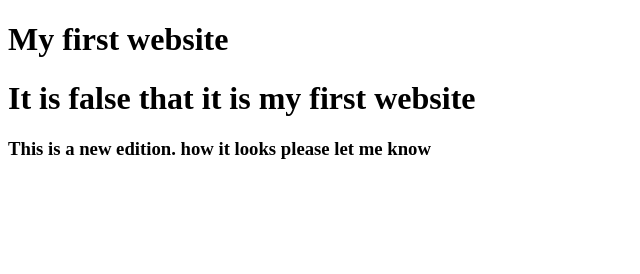
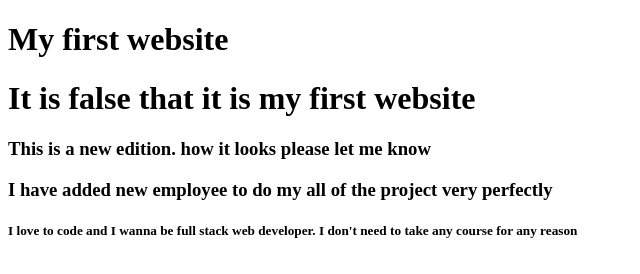
Before and after one commit to mehedishopnil/First-Project, a plain HTML site: page index.html in a window 1280 px wide. Shown: the whole page, without its empty margins (0-640 px from the left). Drawn offline with Linux system fonts and the light colour scheme.

Commit message:
antoher editon

```diff
--- a/index.html
+++ b/index.html
@@ -10,5 +10,7 @@
     <h1>My first website</h1>
     <h1>It is false that it is my first website</h1>
     <h3>This is a new edition. how it looks please let me know</h3>
+    <h3>I have added new employee to do my all of the project very perfectly</h3>
+    <h5>I love to code and I wanna be full stack web developer. I don't need to take any course for any reason</h5>
 </body>
 </html>
```
